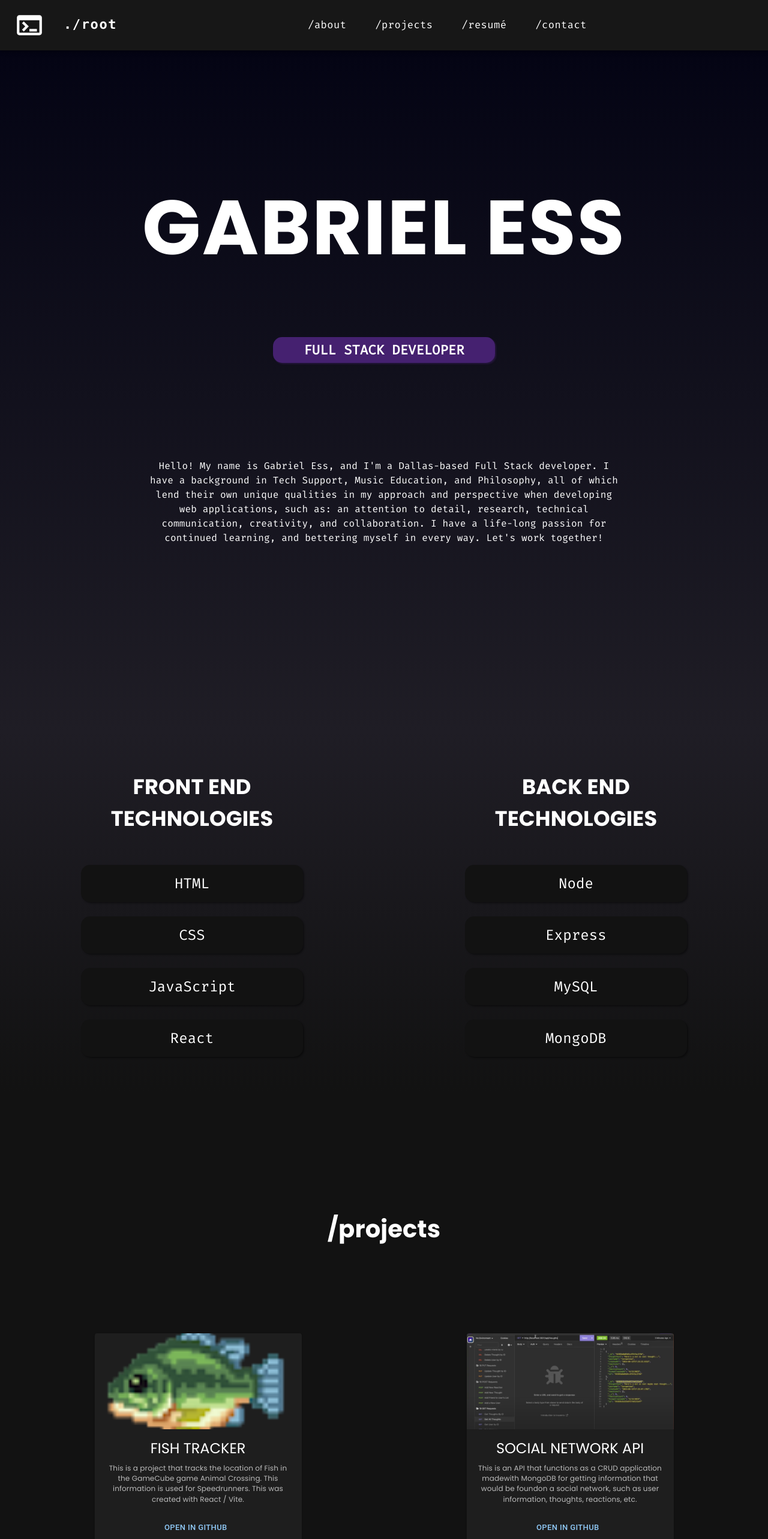
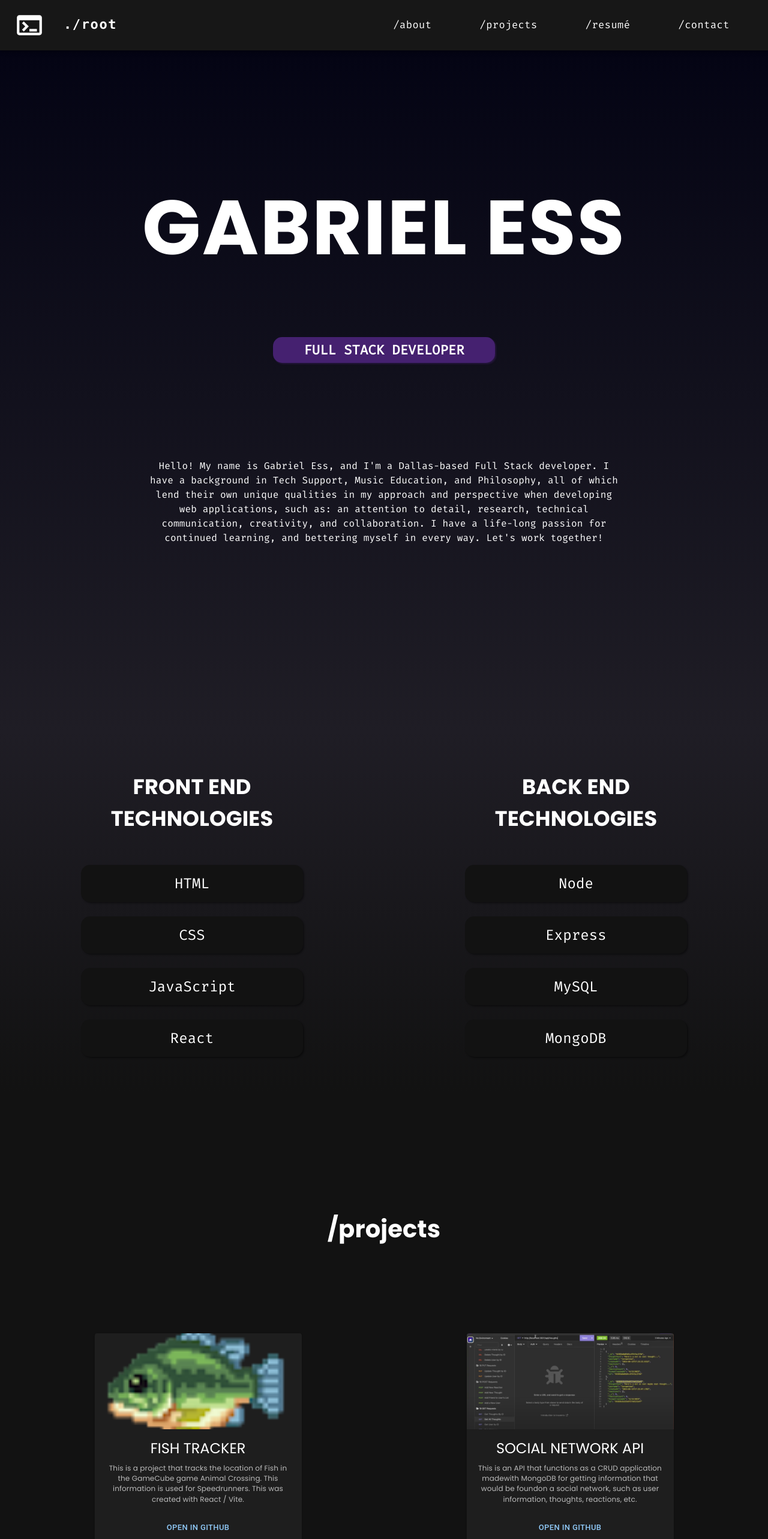
Before and after one commit to gabess3/Portfolio, a React (Create React App) app: page / in a window 1280 px wide. Shown: the top 2566 px of the page at 60% size. Built offline with nearby package versions, Linux system fonts and the light colour scheme.

Commit message:
fixed tab spacing in navbar. Fixed buttons in card to be centered.

```diff
--- a/src/app/App.css
+++ b/src/app/App.css
@@ -165,10 +165,9 @@
 }
 
 .buttonCenter {
-  position: relative;
-  width: 40%;
-  left: 30%;
   border-radius: 10px;
+  display: flex;
+  justify-content: center;
 }
 
 .buttonCenter:hover {
--- a/src/components/navigation.jsx
+++ b/src/components/navigation.jsx
@@ -151,7 +151,7 @@ function Header() {
           <Box
             sx={{
               flexGrow: 1,
-              display: { xs: "none", md: "flex", justifyContent: "center" },
+              display: { xs: "none", md: "flex", justifyContent: "flex-end" },
             }}
           >
             {/* Creates nav items on medium displays */}
@@ -162,7 +162,7 @@ function Header() {
                 onClick={handleCloseNavMenu}
                 className="navigation"
                 sx={{
-                  m: 2,
+                  mx: 4,
                   color: "white",
                   display: "block",
                   textDecoration: "none",
```
